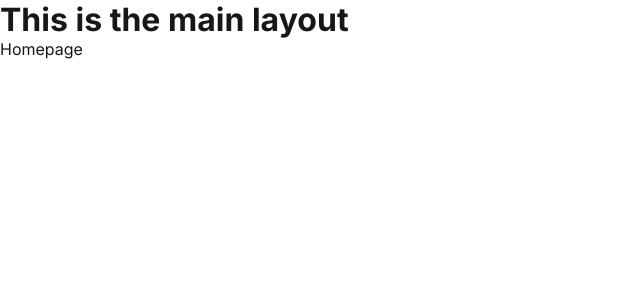
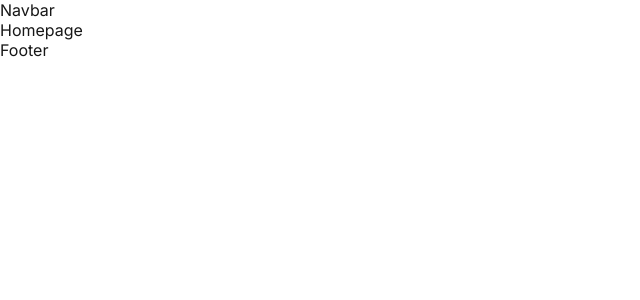
Before and after one commit to Jayteemighty/Blog-frontend, a Next.js app: page / in a window 1280 px wide. Shown: the top 300 px of the page, without its empty margins (0-640 px from the left). Built offline with nearby package versions, Linux system fonts and the light colour scheme.

Commit message:
creating navbar and footer

```diff
--- a/src/app/layout.js
+++ b/src/app/layout.js
@@ -1,5 +1,7 @@
 import { Inter } from "next/font/google";
 import localFont from "next/font/local";
+import Navbar from "@/components/navbar/Navbar";
+import Footer from "@/components/footer/Footer";
 import "./globals.css";
 
 const inter = Inter({ subsets: ["latin"] });
@@ -24,8 +26,9 @@ export default function RootLayout({ children }) {
   return (
     <html lang="en">
       <body className={inter.className}>
-        <h1>This is the main layout</h1>
+        <Navbar />
         {children}
+        <Footer />
       </body>
     </html>
   );
--- /dev/null
+++ b/src/components/footer/Footer.jsx
@@ -0,0 +1,7 @@
+const Footer =() => {
+    return (
+        <div>Footer</div>
+    );
+};
+
+export default Footer;
--- /dev/null
+++ b/src/components/navbar/Navbar.jsx
@@ -0,0 +1,7 @@
+const Navbar =() => {
+    return (
+        <div>Navbar</div>
+    );
+};
+
+export default Navbar;
```
Also changed, not shown: src/app/blog/layout.jsx (deleted, +0 -10 lines).
